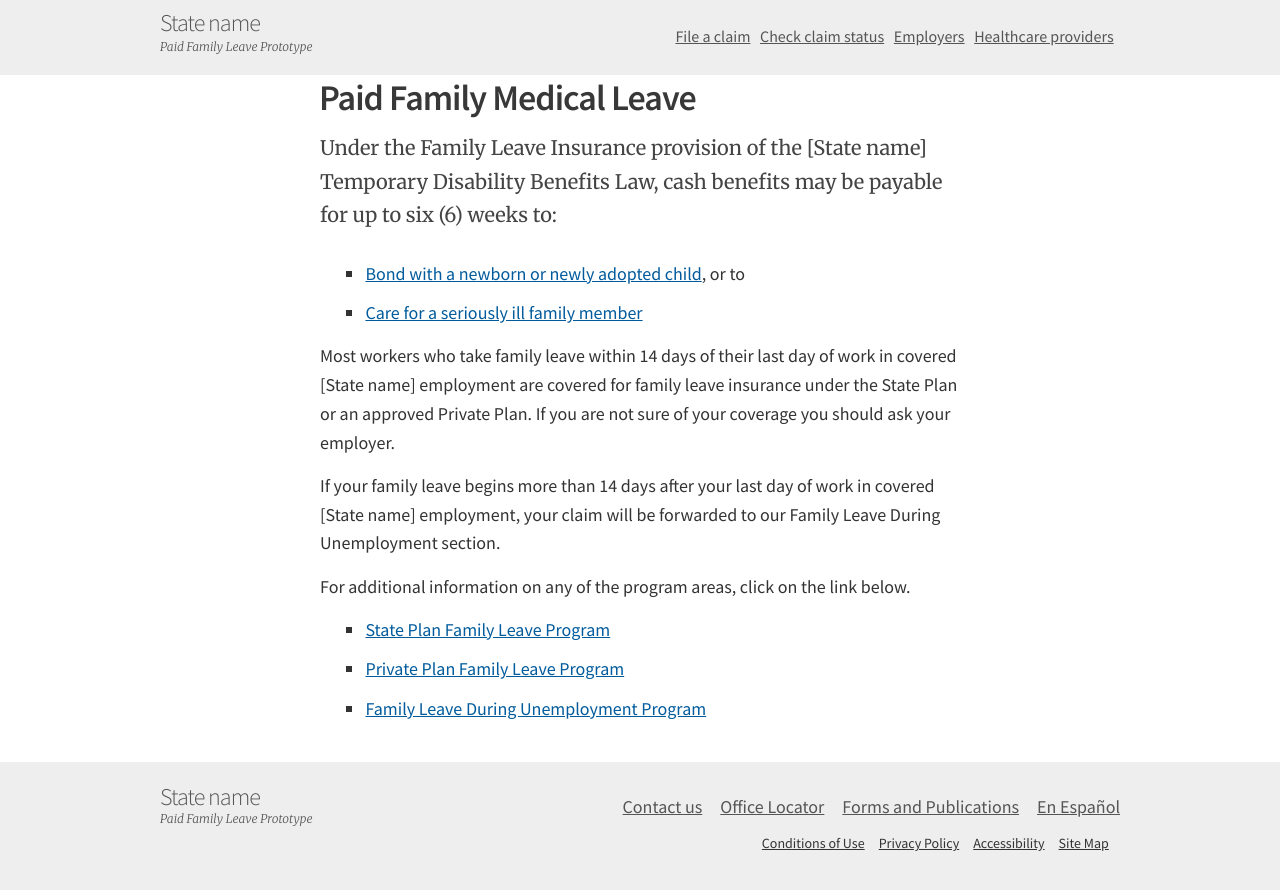
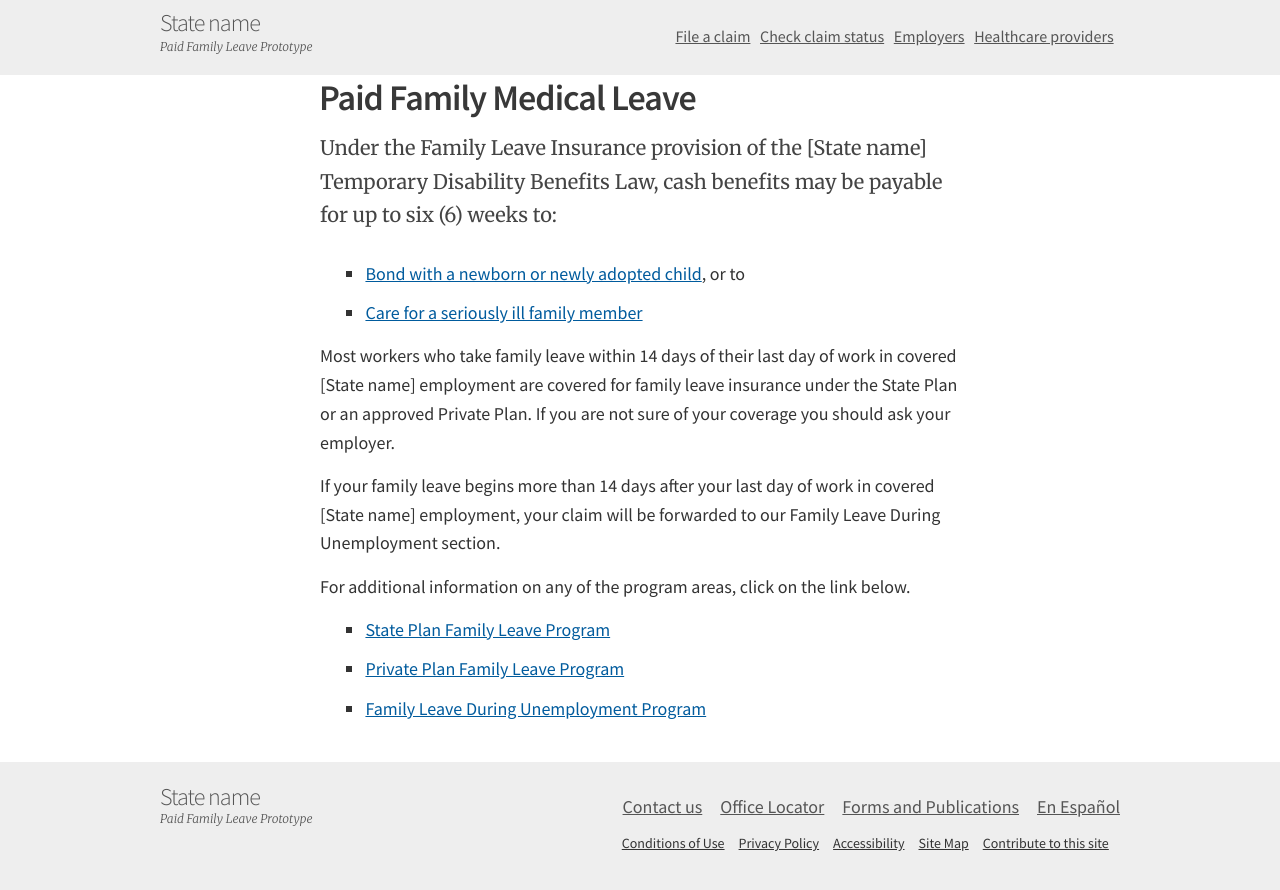
Before and after one commit to 18F/Paid-Leave-Prototype, a Jekyll site: the page built from _pages/index.html, in a window 1280 px wide. Shown: the top 890 px of the page. Built offline with Jekyll 4.4.1, drawn with Linux system fonts in a browser that asks for light colours; nearby versions of some CDN libraries; library files that are not in the unit come from our copies.

Commit message:
Added link to github contribution
Added link to GH contribution to footer

```diff
--- a/_includes/site-footer.html
+++ b/_includes/site-footer.html
@@ -21,6 +21,7 @@
         <li><a href="">Privacy Policy</a></li>
         <li><a href="">Accessibility</a></li>
         <li><a href="">Site Map</a></li>
+        <li><a href="https://github.com/18F/Paid-Leave-Prototype">Contribute to this site</a></li>
       </ul>
     </nav>
   </div>
```
